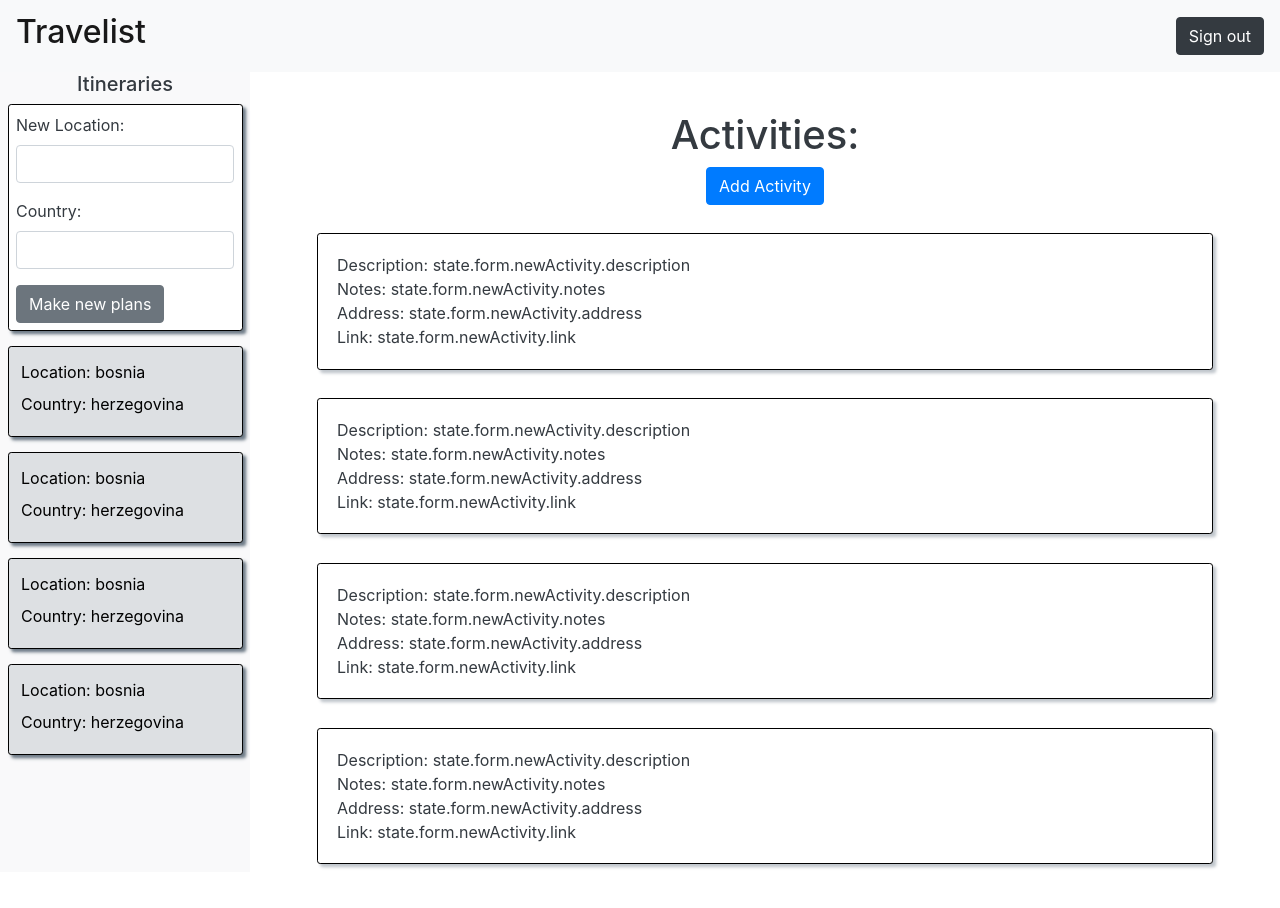
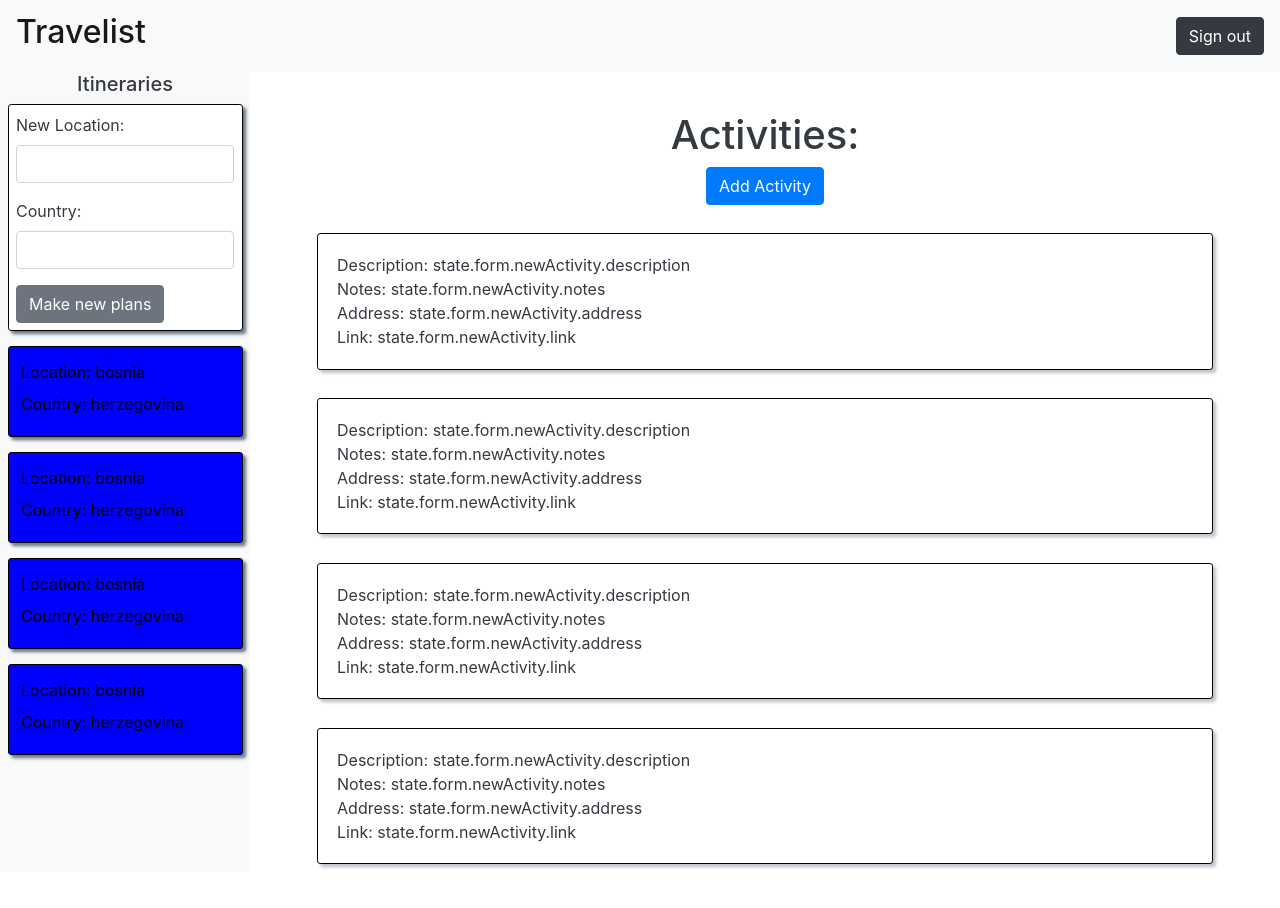
Before and after one commit to Voyajour/voyajour-travel, a React app: page /main in a window 1280 px wide. Shown: the top 908 px of the page. Built offline with nearby package versions, Linux system fonts and the light colour scheme.

Commit message:
Update method names and add filter functionality

```diff
--- a/client/components/Login.jsx
+++ b/client/components/Login.jsx
@@ -7,7 +7,7 @@ import { Link, Redirect } from 'react-router-dom';
 import Button from 'react-bootstrap/Button';
 import Container from 'react-bootstrap/Container';
 import Form from 'react-bootstrap/Form';
-import * as actions from '../actions/actions.js';
+import * as actions from '../actions/actions';
 
 // loginInput updates state with whatever is typed in the username or password inputs
 // validateLogin checks if a user is in the database and compares the inputted password
--- a/client/components/NewPlans.jsx
+++ b/client/components/NewPlans.jsx
@@ -3,13 +3,13 @@ import Form from 'react-bootstrap/Form';
 import Button from 'react-bootstrap/Button';
 
 const NewPlans = (props) => {
-  const { newLocationInput, country, location, addNewPlans } = props;
+  const { newLocationInput, country, location, storeNewLocation } = props;
   return (
     <div id='new-plans-container'>
       <Form
         onSubmit={(e) => {
           e.preventDefault();
-          addNewPlans({ location, country });
+          storeNewLocation({ location, country });
         }}
         className='itinerary-form'
       >
--- a/client/components/SidebarCard.jsx
+++ b/client/components/SidebarCard.jsx
@@ -2,13 +2,22 @@ import React from 'react';
 // this is a good component to start with while trying to understand how
 // state is flowing in this application
 const SidebarCard = (props) => {
-  const { tripId, location, country, getActivities } = props;
+  const {
+    locationid,
+    location,
+    country,
+    getActivities,
+    activeLocationId,
+  } = props;
   return (
     <button
-      type="button"
-      tripid={tripId}
-      onClick={() => getActivities(tripId)}
-      className="side-bar-card"
+      type='button'
+      locationid={locationid}
+      onClick={() => getActivities(locationid)}
+      className='side-bar-card'
+      style={{
+        backgroundColor: locationid === activeLocationId ? 'blue' : 'white',
+      }}
     >
       <label>Location: {location}</label>
       <br />
```
